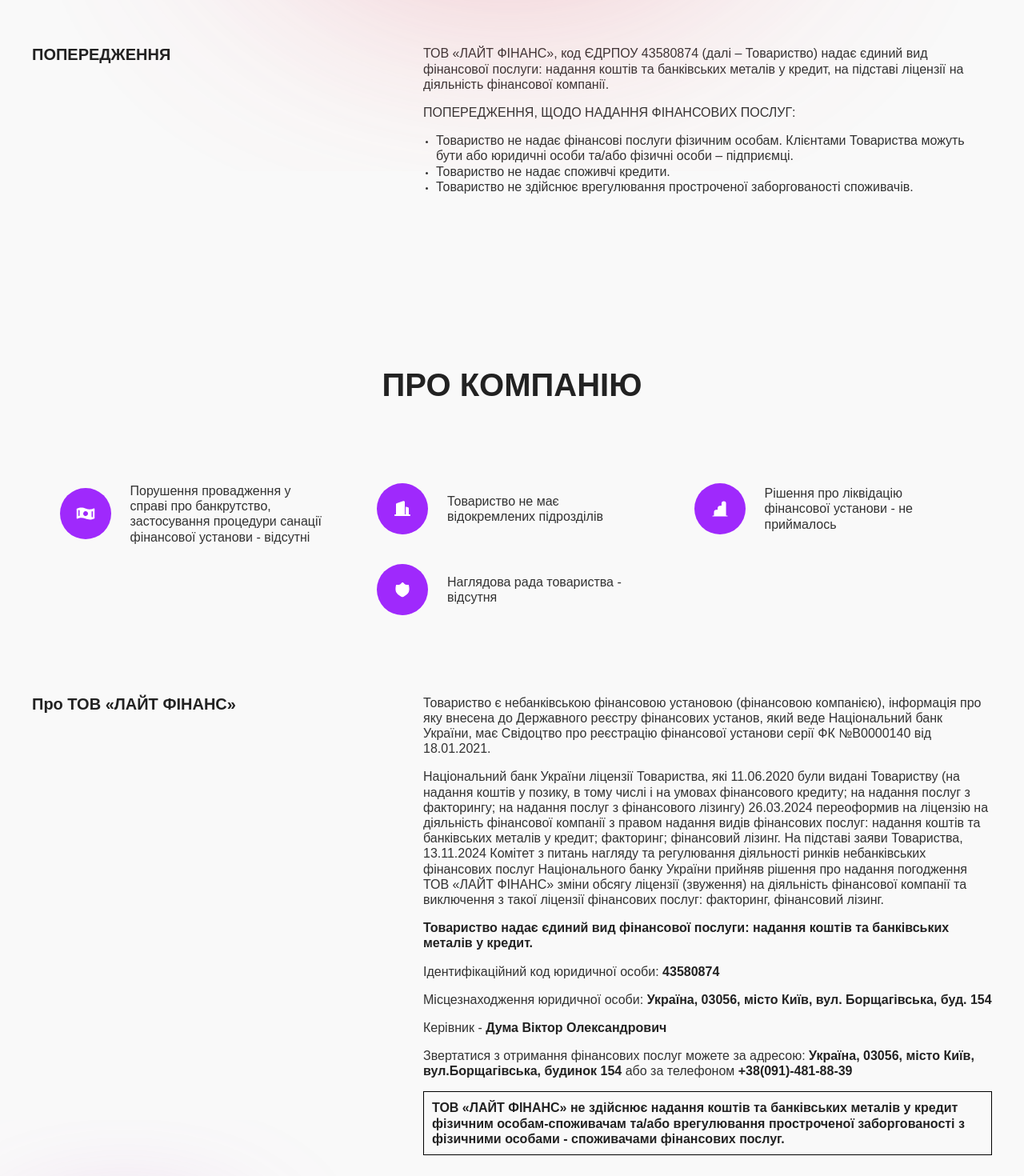
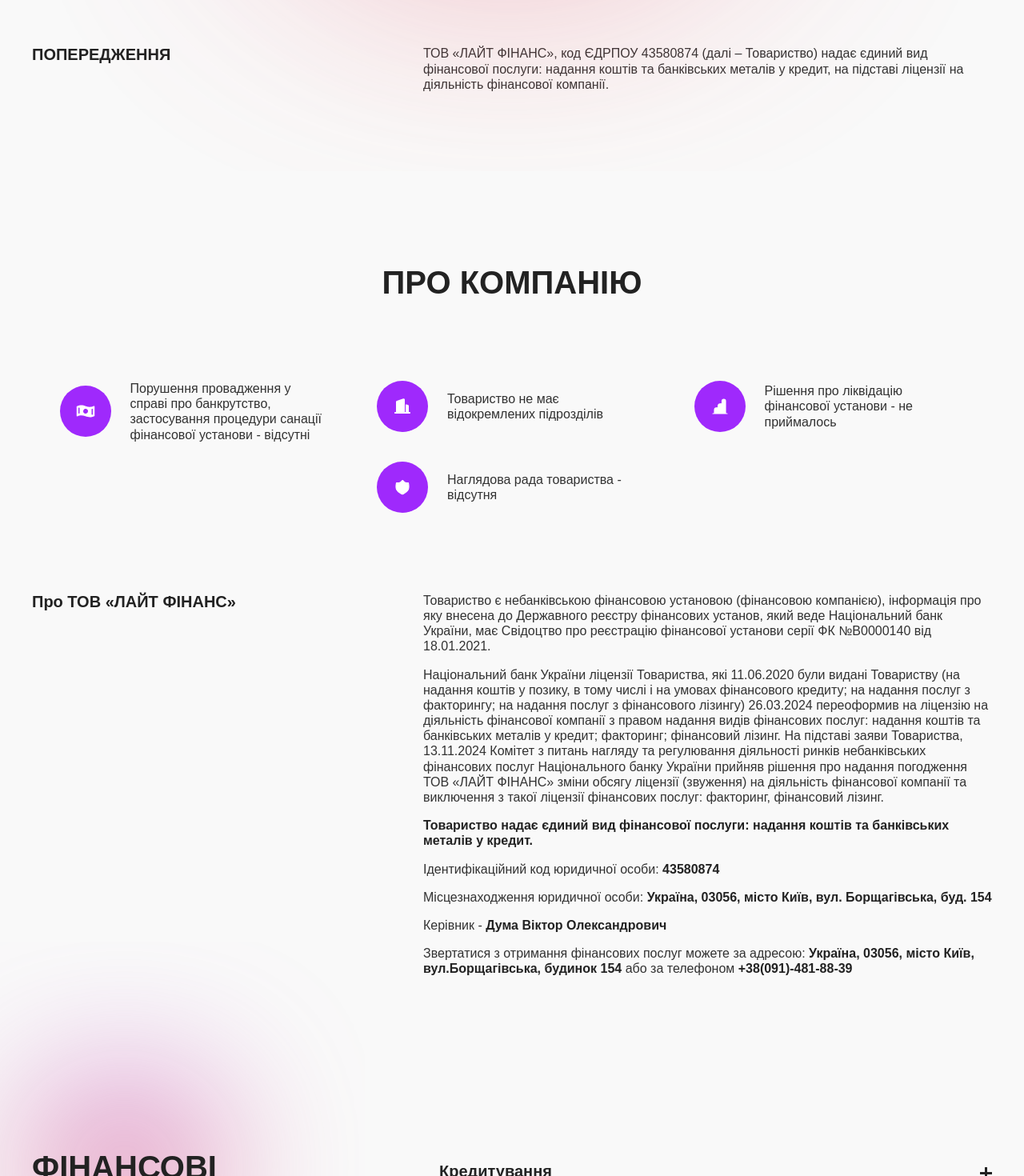
Before and after one commit to purr-purr/litefinance.com.ua, a Next.js app: page / in a window 1280 px wide. Shown: the part 820-2290 px from the top of the page at 80% size. Built offline with nearby package versions, Linux system fonts and the light colour scheme.

Commit message:
fix: temp content changes

```diff
--- a/src/modules/home/components/About/index.tsx
+++ b/src/modules/home/components/About/index.tsx
@@ -9,43 +9,44 @@
 
 const About: FC<{
 	children?: ReactNode;
-}> = ({ children }) => {
+}> = ({children}) => {
 	return (
 		<section id="about">
 			<SplitBlocks title={`ПОПЕРЕДЖЕННЯ`} titleType="text">
 				<p>
-					ТОВ «ЛАЙТ ФІНАНС», код ЄДРПОУ 43580874 (далі – Товариство) надає єдиний вид
+					ТОВ «ЛАЙТ ФІНАНС», код ЄДРПОУ 43580874 (далі – Товариство) надає
+					єдиний вид
 					фінансової послуги: надання коштів та банківських металів у кредит, на
 					підставі ліцензії на діяльність фінансової компанії.
 				</p>
 
-				<p>ПОПЕРЕДЖЕННЯ, ЩОДО НАДАННЯ ФІНАНСОВИХ ПОСЛУГ:</p>
-				<ul>
-					<li>
-						<p>
-							Товариство не надає фінансові послуги фізичним особам. Клієнтами
-							Товариства можуть бути або юридичні особи та/або фізичні особи –
-							підприємці.
-						</p>
-					</li>
-					<li>
-						<p>Товариство не надає споживчі кредити.</p>
-					</li>
-					<li>
-						<p>
-							Товариство не здійснює врегулювання простроченої заборгованості
-							споживачів.
-						</p>
-					</li>
-				</ul>
+				{/*<p>ПОПЕРЕДЖЕННЯ, ЩОДО НАДАННЯ ФІНАНСОВИХ ПОСЛУГ:</p>*/}
+				{/*<ul>*/}
+				{/*	<li>*/}
+				{/*		<p>*/}
+				{/*			Товариство не надає фінансові послуги фізичним особам. Клієнтами*/}
+				{/*			Товариства можуть бути або юридичні особи та/або фізичні особи –*/}
+				{/*			підприємці.*/}
+				{/*		</p>*/}
+				{/*	</li>*/}
+				{/*	<li>*/}
+				{/*		<p>Товариство не надає споживчі кредити.</p>*/}
+				{/*	</li>*/}
+				{/*	<li>*/}
+				{/*		<p>*/}
+				{/*			Товариство не здійснює врегулювання простроченої заборгованості*/}
+				{/*			споживачів.*/}
+				{/*		</p>*/}
+				{/*	</li>*/}
+				{/*</ul>*/}
 			</SplitBlocks>
 
-			<BlockTitle title="Про компанію" />
+			<BlockTitle title="Про компанію"/>
 
 			<ul className={s.advantages}>
 				{advantagesList.map((item) => (
 					<li className={s.advantagesItem} key={item.desc}>
-						<IconFrame icon={item.icon} />
+						<IconFrame icon={item.icon}/>
 						<p className={s.advantagesDesc}>{item.desc}</p>
 					</li>
 				))}
@@ -53,21 +54,28 @@
 
 			<SplitBlocks title={`Про ТОВ «ЛАЙТ ФІНАНС»`} titleType="text">
 				<p>
-					Товариство є небанківською фінансовою установою (фінансовою компанією),
-					інформація про яку внесена до Державного реєстру фінансових установ, який
-					веде Національний банк України, має Свідоцтво про реєстрацію фінансової
+					Товариство є небанківською фінансовою установою (фінансовою
+					компанією),
+					інформація про яку внесена до Державного реєстру фінансових установ,
+					який
+					веде Національний банк України, має Свідоцтво про реєстрацію
+					фінансової
 					установи серії ФК №В0000140 від 18.01.2021.
 				</p>
 				<p>
 					{' '}
-					Національний банк України ліцензії Товариства, які 11.06.2020 були видані
+					Національний банк України ліцензії Товариства, які 11.06.2020 були
+					видані
 					Товариству (на надання коштів у позику, в тому числі і на умовах
-					фінансового кредиту; на надання послуг з факторингу; на надання послуг з
+					фінансового кредиту; на надання послуг з факторингу; на надання послуг
+					з
 					фінансового лізингу) 26.03.2024 переоформив на ліцензію на діяльність
 					фінансової компанії з правом надання видів фінансових послуг: надання
-					коштів та банківських металів у кредит; факторинг; фінансовий лізинг. На
+					коштів та банківських металів у кредит; факторинг; фінансовий лізинг.
+					На
 					підставі заяви Товариства, 13.11.2024 Комітет з питань нагляду та
-					регулювання діяльності ринків небанківських фінансових послуг Національного
+					регулювання діяльності ринків небанківських фінансових послуг
+					Національного
 					банку України прийняв рішення про надання погодження ТОВ «ЛАЙТ ФІНАНС»
 					зміни обсягу ліцензії (звуження) на діяльність фінансової компанії та
 					виключення з такої ліцензії фінансових послуг: факторинг, фінансовий
@@ -87,24 +95,30 @@
 
 				<p>
 					Місцезнаходження юридичної особи:{' '}
-					<strong>Україна, 03056, місто Київ, вул. Борщагівська, буд. 154</strong>
+					<strong>Україна, 03056, місто Київ, вул. Борщагівська, буд.
+						154</strong>
 				</p>
 				<p>
 					Керівник - <strong>Дума Віктор Олександрович</strong>
 				</p>
 				<p>
 					Звертатися з отримання фінансових послуг можете за адресою:{' '}
-					<strong>Україна, 03056, місто Київ, вул.Борщагівська, будинок 154</strong>{' '}
+					<strong>Україна, 03056, місто Київ, вул.Борщагівська, будинок
+						154</strong>{' '}
 					або за телефоном <strong>+38(091)-481-88-39</strong>
 				</p>
 
-				<p style={{ border: '1px solid black', padding: '10px' }}>
-					<strong>
-						ТОВ «ЛАЙТ ФІНАНС» не здійснює надання коштів та банківських металів у
-						кредит фізичним особам-споживачам та/або врегулювання простроченої
-						заборгованості з фізичними особами - споживачами фінансових послуг.
-					</strong>
-				</p>
+				{/*<p style={{*/}
+				{/*	border: '1px solid black',*/}
+				{/*	padding: '10px'*/}
+				{/*}}>*/}
+				{/*	<strong>*/}
+				{/*		ТОВ «ЛАЙТ ФІНАНС» не здійснює надання коштів та банківських металів*/}
+				{/*		у*/}
+				{/*		кредит фізичним особам-споживачам та/або врегулювання простроченої*/}
+				{/*		заборгованості з фізичними особами - споживачами фінансових послуг.*/}
+				{/*	</strong>*/}
+				{/*</p>*/}
 			</SplitBlocks>
 
 			{children}
```
